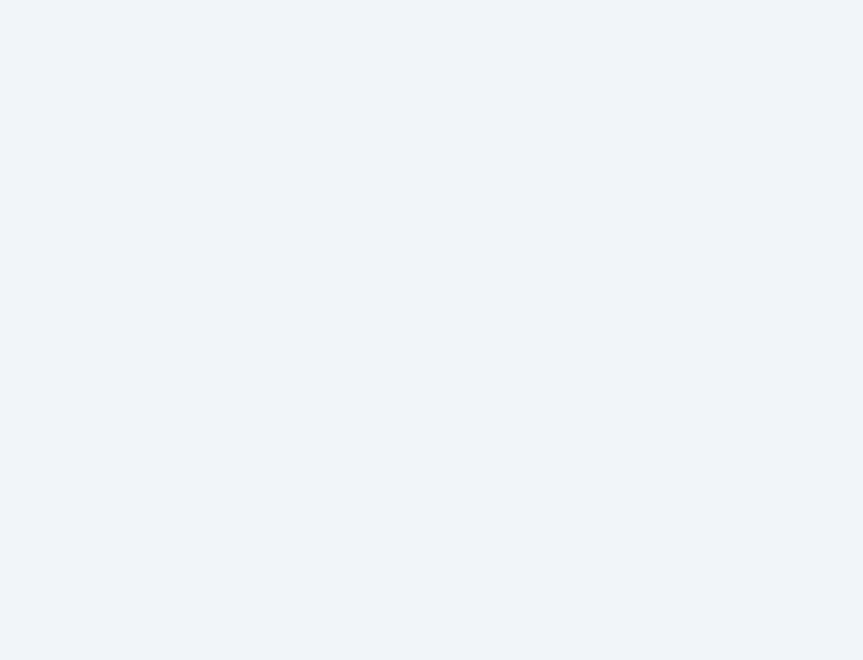
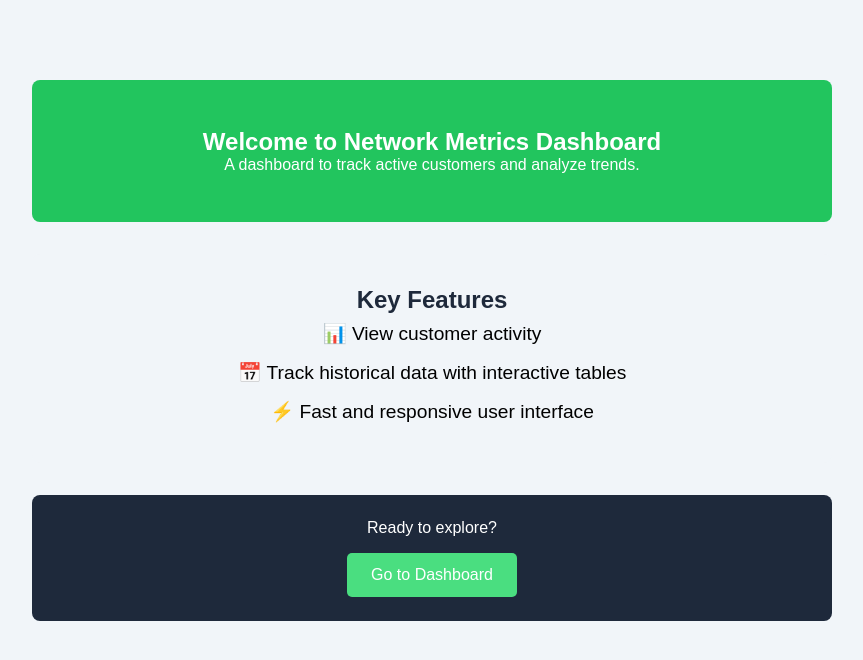
Before and after one commit to yemregumus/vue-dashboard-frontend, a Vue app: page /home in a window 1280 px wide. Before the commit this address had no page. Shown: the top 660 px of the page, without its empty margins (208-1071 px from the left). Built offline with nearby package versions, Linux system fonts and the light colour scheme.

Commit message:
feat: home page created, route added to router. user being directed to home page after login

```diff
--- /dev/null
+++ b/src/components/Home.vue
@@ -0,0 +1,113 @@
+<template>
+  <main class="home-page">
+    <section class="hero">
+      <div class="container">
+        <h1 class="title">Welcome to Network Metrics Dashboard</h1>
+        <p class="subtitle">A dashboard to track active customers and analyze trends.</p>
+      </div>
+    </section>
+
+    <section class="features">
+      <div class="container">
+        <h2>Key Features</h2>
+        <ul>
+          <li>📊 View customer activity</li>
+          <li>📅 Track historical data with interactive tables</li>
+          <li>⚡ Fast and responsive user interface</li>
+        </ul>
+      </div>
+    </section>
+
+    <section class="cta">
+      <div class="container">
+        <p>Ready to explore?</p>
+        <router-link to="/dashboard" class="btn">Go to Dashboard</router-link>
+      </div>
+    </section>
+  </main>
+</template>
+
+<style scoped>
+.home-page {
+  display: flex;
+  flex-direction: column;
+  margin-top: 1rem;
+  align-items: center;
+  text-align: center;
+  padding: 2rem;
+  min-height: 100vh;
+}
+
+.hero {
+  background: var(--primary-alt);
+  color: white;
+  padding: 3rem 1rem;
+  border-radius: 8px;
+  width: 100%;
+  max-width: 800px;
+}
+
+.features {
+  margin-top: 2rem;
+  padding: 2rem;
+  background: var(--light);
+  border-radius: 8px;
+  width: 100%;
+  max-width: 800px;
+}
+
+.features h2 {
+  color: var(--dark);
+}
+
+.features ul {
+  list-style: none;
+  padding: 0;
+}
+
+.features li {
+  font-size: 1.2rem;
+  padding: 0.5rem;
+}
+
+.cta {
+  margin-top: 2rem;
+  padding: 1.5rem;
+  background: var(--dark);
+  color: white;
+  border-radius: 8px;
+  width: 100%;
+  max-width: 800px;
+}
+
+.btn {
+  display: inline-block;
+  margin-top: 1rem;
+  padding: 0.8rem 1.5rem;
+  background: var(--primary);
+  color: white;
+  text-decoration: none;
+  border-radius: 5px;
+}
+
+/* Responsive Design */
+@media (max-width: 768px) {
+  .home-page {
+    padding: 1rem;
+  }
+
+  .hero,
+  .features,
+  .cta {
+    padding: 0.5rem 1rem;
+  }
+
+  .features li {
+    font-size: 1rem;
+  }
+
+  .btn {
+    padding: 0.2rem 0.2rem;
+  }
+}
+</style>
--- a/src/router/index.js
+++ b/src/router/index.js
@@ -2,6 +2,7 @@ import { createRouter, createWebHistory } from "vue-router";
 import Landing from "../components/LandingPage.vue";
 import Login from "../components/Login.vue";
 import Register from "../components/Register.vue";
+import Home from "../components/Home.vue";
 
 const routes = [
   {
@@ -16,6 +17,10 @@ const routes = [
     path: "/register",
     component: Register,
   },
+  {
+    path: "/home",
+    component: Home,
+  },
 ];
 
 const router = createRouter({
```
